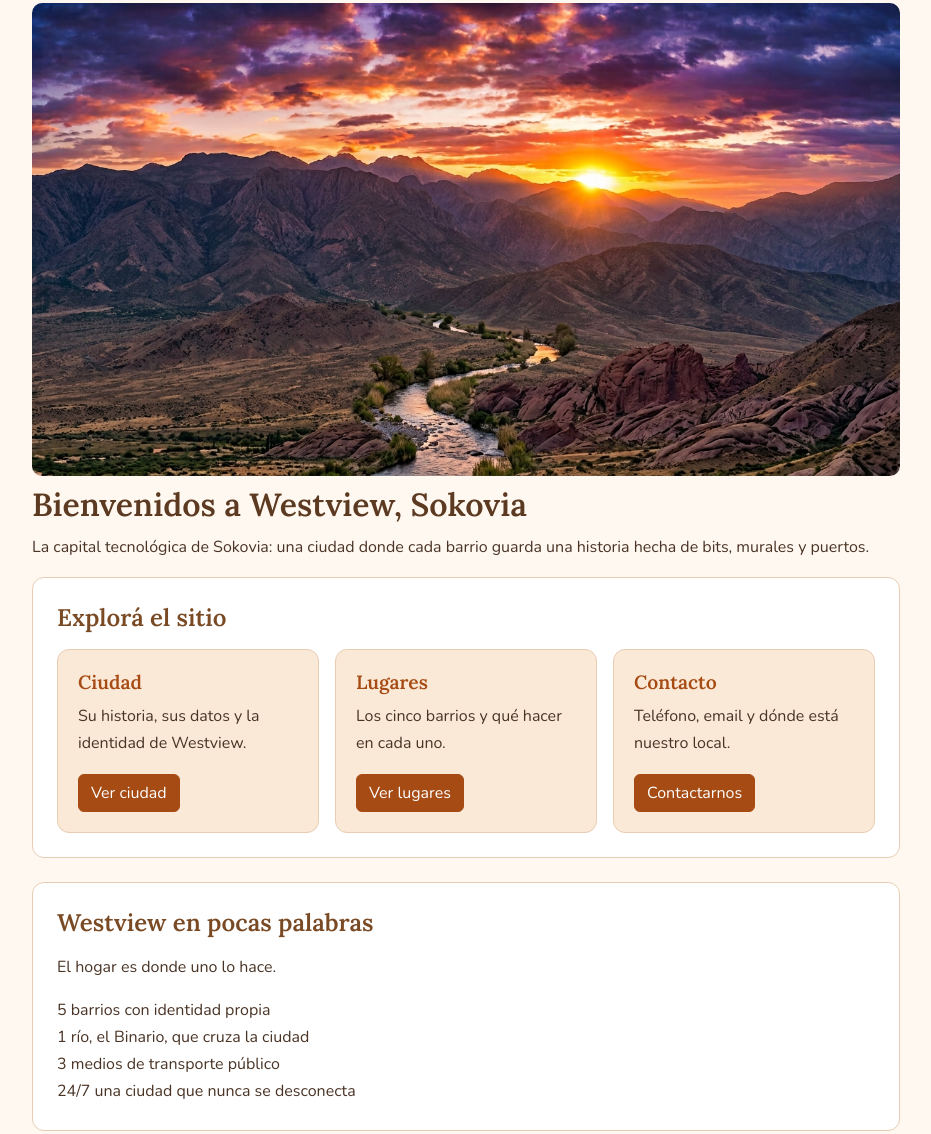
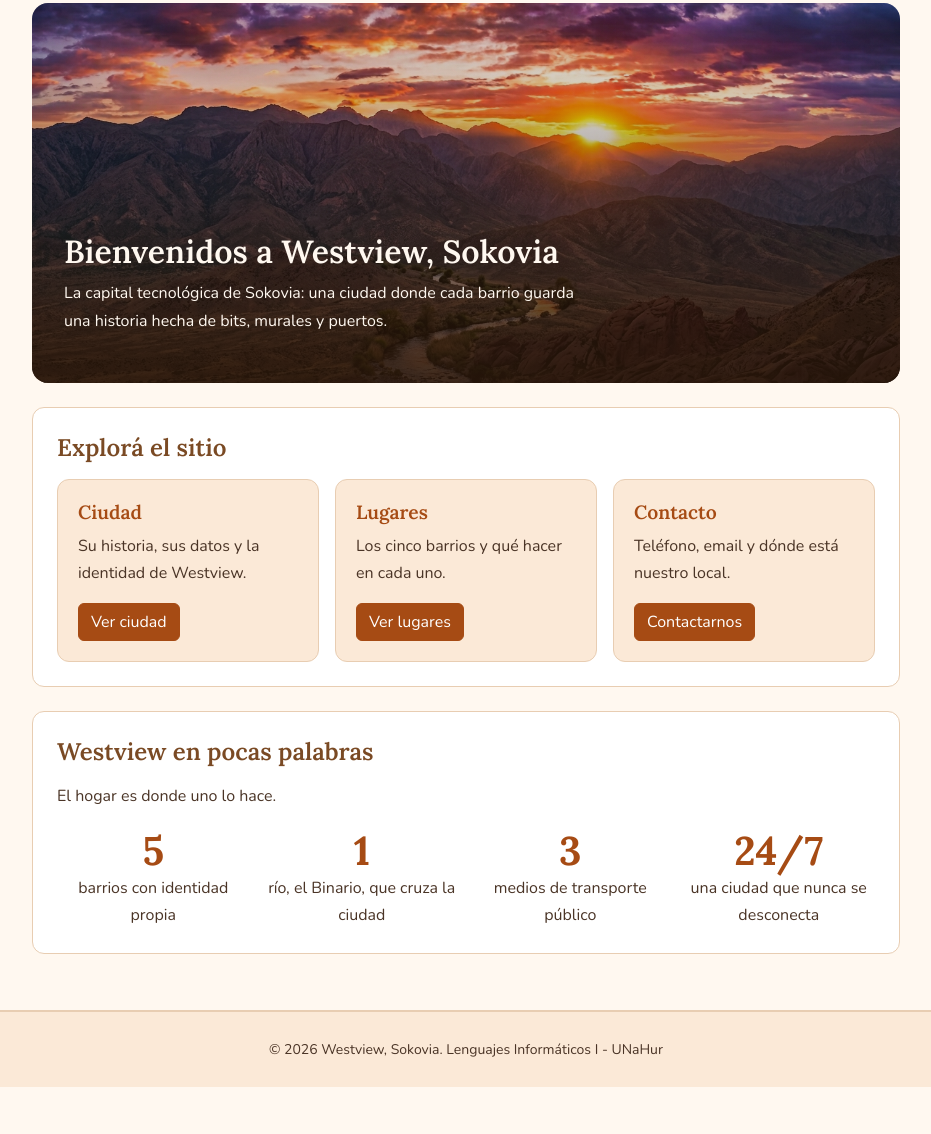
Before and after one commit to Santino2214/Trabajo-de-lenguaje, a plain HTML site: page index.html in a window 1280 px wide. Shown: the part 104-1238 px from the top of the page, without its empty margins (174-1105 px from the left). After the commit the page ends 1191 px from the top, so only its background shows below. Drawn offline with nearby package versions, Linux system fonts and the light colour scheme.

Commit message:
agrego portada (hero) y seccion de cifras de la ciudad

```diff
--- a/css/estilos.css
+++ b/css/estilos.css
@@ -338,3 +338,70 @@ body.oscuro .alert-danger {
   --bs-alert-bg: #4A1F24;
   --bs-alert-border-color: #8A3A42;
 }
+
+.hero {
+  position: relative;
+  border-radius: 16px;
+  overflow: hidden;
+  margin-bottom: 1.5rem;
+}
+
+.hero-img {
+  display: block;
+  width: 100%;
+  height: 380px;
+  object-fit: cover;
+  border-radius: 0;
+  margin: 0;
+}
+
+.hero-texto {
+  position: absolute;
+  top: 0;
+  right: 0;
+  bottom: 0;
+  left: 0;
+  display: flex;
+  flex-direction: column;
+  justify-content: flex-end;
+  align-items: flex-start;
+  padding: 2rem;
+  /* Degradé oscuro para que el texto blanco se lea sobre cualquier foto */
+  background: linear-gradient(to top, rgba(40, 22, 10, 0.9), rgba(40, 22, 10, 0.2) 75%);
+}
+
+.hero-texto h1 {
+  color: #FFF8F0;
+  margin-bottom: 0.5rem;
+}
+
+.hero-texto p {
+  color: #FFF8F0;
+  max-width: 520px;
+}
+
+.cifras {
+  display: flex;
+  flex-wrap: wrap;
+  gap: 1rem;
+}
+
+.cifra {
+  flex: 1 1 180px;
+  display: flex;
+  flex-direction: column;
+  align-items: center;
+  text-align: center;
+}
+
+.cifra-numero {
+  font-family: var(--fuente-titulos), serif;
+  font-size: 2.5rem;
+  font-weight: 700;
+  line-height: 1.2;
+  color: var(--color-acento);
+}
+
+.cifra-texto {
+  color: var(--color-texto);
+}
```
